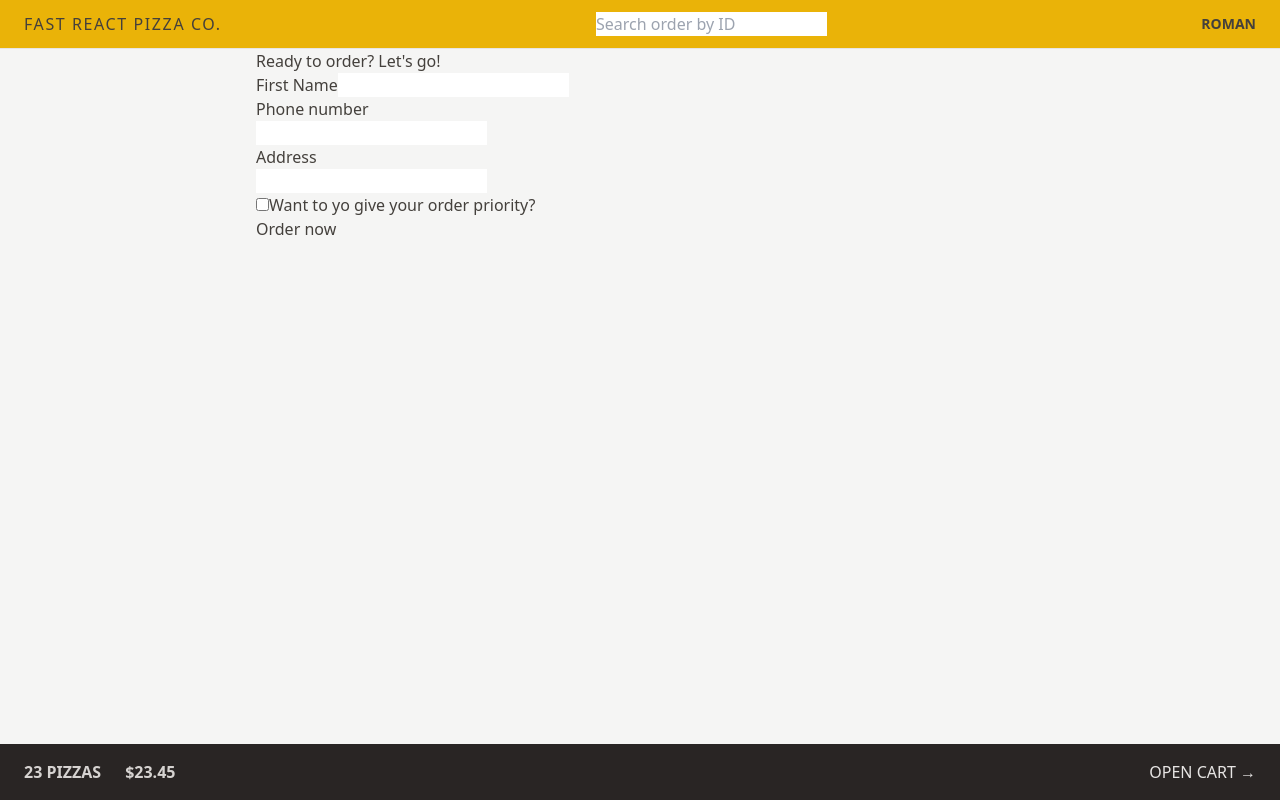
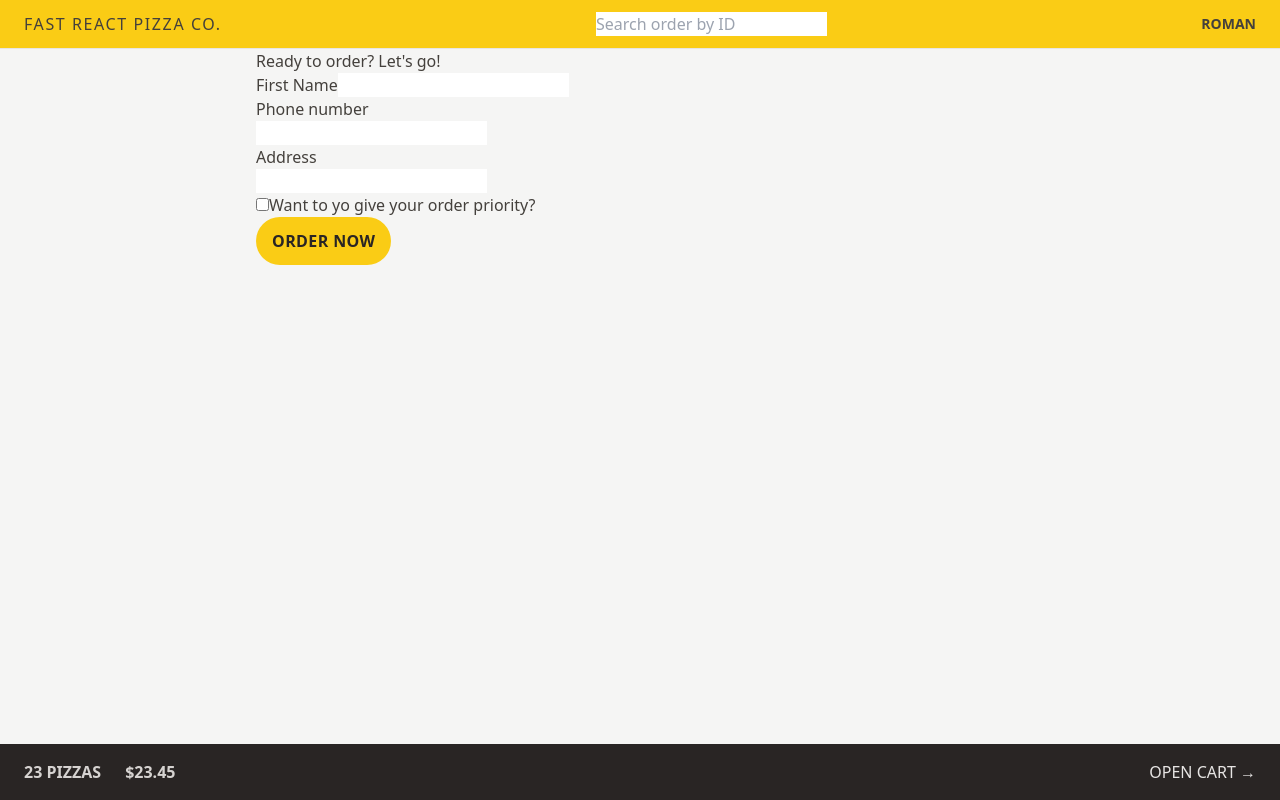
Before and after one commit to romanzollo/fast-react-pizza, a React (Vite) app: page /order/new in a window 1280 px wide. Built offline with nearby package versions, Linux system fonts and the light colour scheme.

Commit message:
styling buttons: element states and transitions

```diff
--- a/src/features/cart/Cart.jsx
+++ b/src/features/cart/Cart.jsx
@@ -29,7 +29,12 @@
 
   return (
     <div>
-            <Link to="/menu">&larr; Back to menu</Link>
+      <Link
+        className="text-sm text-blue-500 hover:text-blue-600 hover:underline"
+        to="/menu"
+      >
+        &larr; Back to menu
+      </Link>
 
       <h2>Your cart, %NAME%</h2>
 
--- a/src/features/order/CreateOrder.jsx
+++ b/src/features/order/CreateOrder.jsx
@@ -5,7 +5,7 @@
 // https://uibakery.io/regex-library/phone-number
 const isValidPhone = (str) =>
   /^\+?\d{1,4}?[-.\s]?\(?\d{1,3}?\)?[-.\s]?\d{1,4}[-.\s]?\d{1,4}[-.\s]?\d{1,9}$/.test(
-        str
+    str,
   );
 
 const fakeCart = [
@@ -83,19 +83,16 @@
             // value={withPriority}
             // onChange={(e) => setWithPriority(e.target.checked)}
           />
-                    <label htmlFor="priority">
-                        Want to yo give your order priority?
-                    </label>
+          <label htmlFor="priority">Want to yo give your order priority?</label>
         </div>
 
         <div>
           {/* скрытый input - трюк-способ передачи данных в action не превращая их поле формы */}
-                    <input
-                        type="hidden"
-                        name="cart"
-                        value={JSON.stringify(cart)}
-                    />
-                    <button disabled={isSubmitting}>
+          <input type="hidden" name="cart" value={JSON.stringify(cart)} />
+          <button
+            disabled={isSubmitting}
+            className="inline-block rounded-full bg-yellow-400 px-4 py-3 font-semibold uppercase tracking-wide text-stone-800 transition-colors duration-300 hover:bg-yellow-300 focus:bg-yellow-300 focus:outline-none focus:ring focus:ring-yellow-300 focus:ring-offset-2 disabled:cursor-not-allowed disabled:opacity-70"
+          >
             {isSubmitting ? 'Placing order...' : 'Order now'}
           </button>
         </div>
--- a/src/ui/Header.jsx
+++ b/src/ui/Header.jsx
@@ -5,7 +5,7 @@
 
 function Header() {
   return (
-    <header className="flex items-center justify-between border-b border-stone-200 bg-yellow-500 px-4 py-3 uppercase sm:px-6">
+    <header className="flex items-center justify-between border-b border-stone-200 bg-yellow-400 px-4 py-3 uppercase sm:px-6">
       <Link to="/" className="tracking-widest">
         Fast React Pizza Co.
       </Link>
```
Lines whose indentation alone changed are shown as unchanged.
